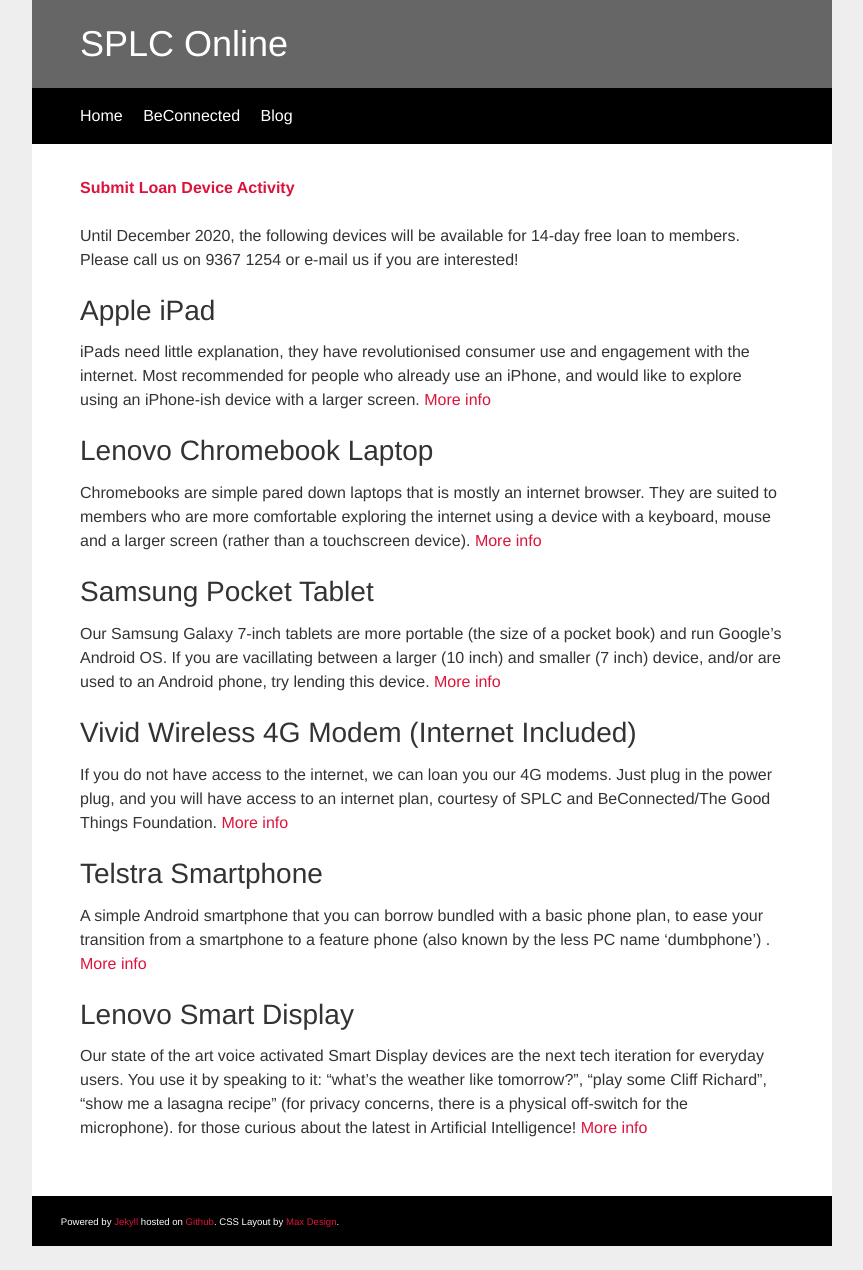
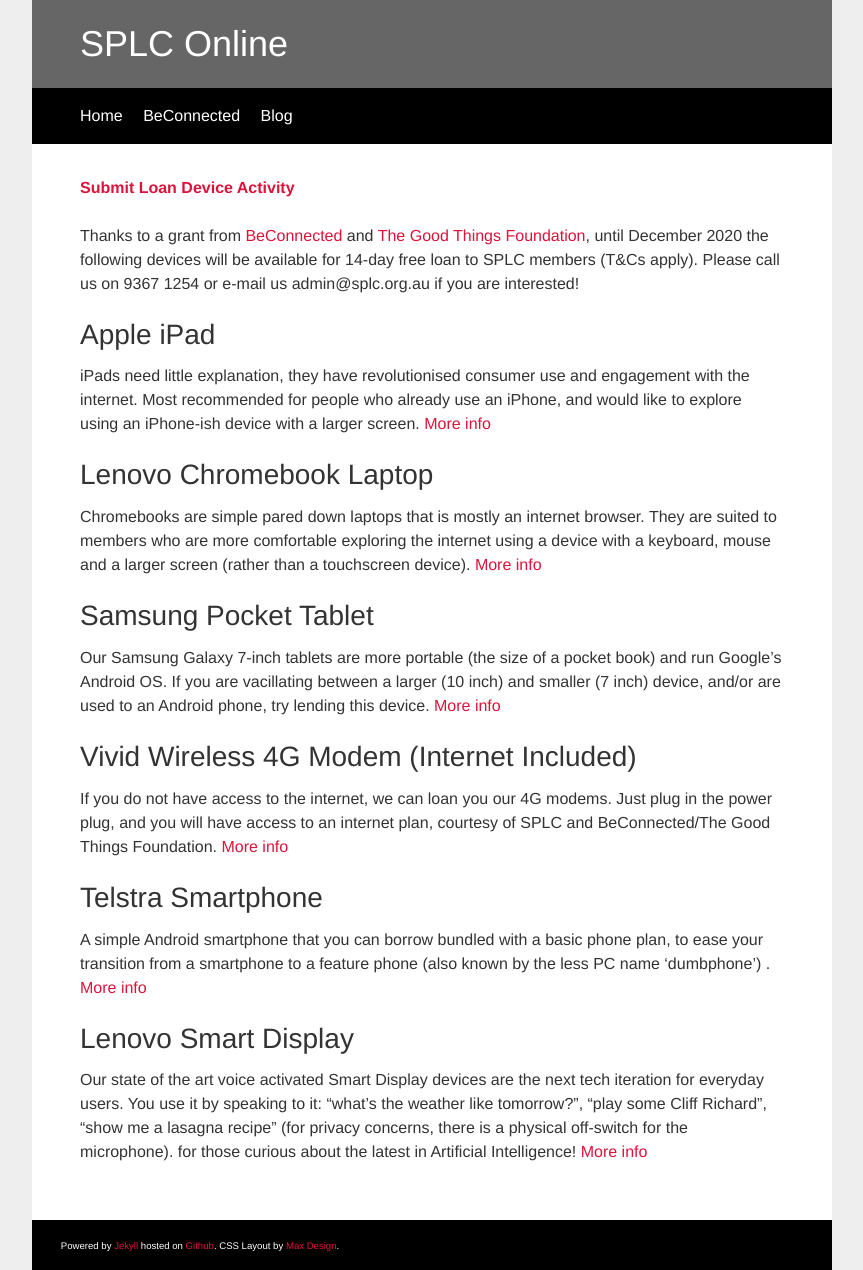
Before and after one commit to auxellbs/splconline.github.io, a Jekyll site: the page built from beconnected/index.md, in a window 1280 px wide. Shown: the whole page, without its empty margins (208-1071 px from the left). Built offline with Jekyll 4.4.1, drawn with Linux system fonts in a browser that asks for light colours; our own code applies the rules of GitHub Pages for plain Markdown files; before the commit the page ends 1246 px from its top, so only the background shows below that.

Commit message:
Update index.md

```diff
--- a/beconnected/index.md
+++ b/beconnected/index.md
@@ -1,6 +1,6 @@
 **[Submit Loan Device Activity](https://docs.google.com/forms/d/e/1FAIpQLSerOBSnY5S3AXEqv4ekHcfaqtJQuh5e2NTAkXLvcG_eif0f6w/viewform?usp=sf_link)**
 
-Until December 2020, the following devices will be available for 14-day free loan to members. Please call us on 9367 1254 or e-mail us if you are interested!
+Thanks to a grant from [BeConnected](https://beconnected.esafety.gov.au/) and [The Good Things Foundation](https://www.goodthingsfoundation.org.au/what-we-do), until December 2020 the following devices will be available for 14-day free loan to SPLC members (T&Cs apply). Please call us on 9367 1254 or e-mail us admin@splc.org.au if you are interested!
 
 ## Apple iPad
 iPads need little explanation, they have revolutionised consumer use and engagement with the internet. Most recommended for people who already use an iPhone, and would like to explore using an iPhone-ish device with a larger screen. [More info](https://www.apple.com/au/ipad-10.2/)
```
